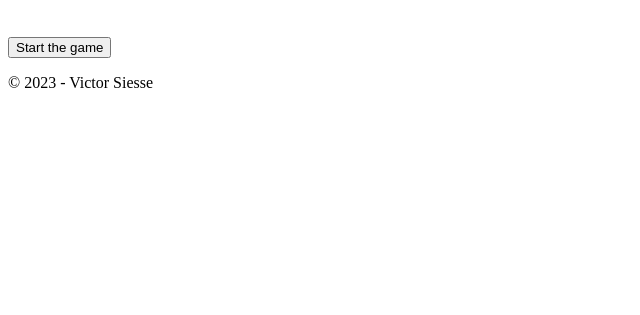
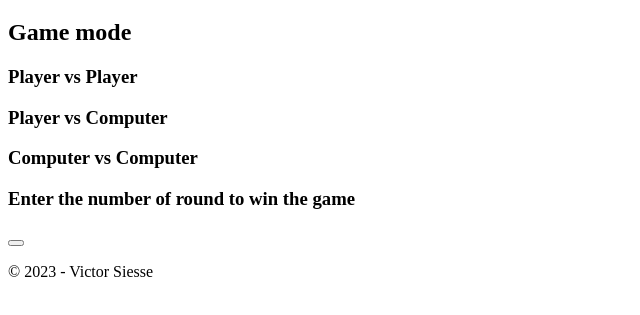
Before and after one commit to victorsiesse/Rock-Paper-Scissors, a plain HTML site: page index.html in a window 1280 px wide. Shown: the part 61-376 px from the top of the page, without its empty margins (0-640 px from the left). Drawn offline with Linux system fonts and the light colour scheme.

Commit message:
Structuration of the differents screens

```diff
--- a/index.html
+++ b/index.html
@@ -13,11 +13,42 @@
         </header>
 
         <main>
-            <div class="img-container">
-                <img class="image" src="resources/images/Rock-Paper-Scissors-background.png" alt="">
+            <div style="display: none;">
+                <div class="img-container">
+                    <img class="image" src="resources/images/Rock-Paper-Scissors-background.png" alt="">
+                </div>
+
+                 <button id="start">Start the game</button>
             </div>
 
-            <button id="start">Start the game</button>
+            <div>
+                <h2>Game mode</h2>
+                <div>
+                    <h3>Player vs Player</h3>
+                    <h3>Player vs Computer</h3>
+                    <h3>Computer vs Computer</h3>
+                </div>
+            </div>
+
+            </div>
+
+            <div id="round">
+                <h3>Enter the number of round to win the game</h3>
+                <button></button>
+            </div>
+
+            <div id="pvc-game">
+
+            </div>
+
+            <div id="pvp-game">
+
+            </div>
+
+            <div id="cvc-game">
+
+            </div>
+
         </main>
 
         <footer>
```
